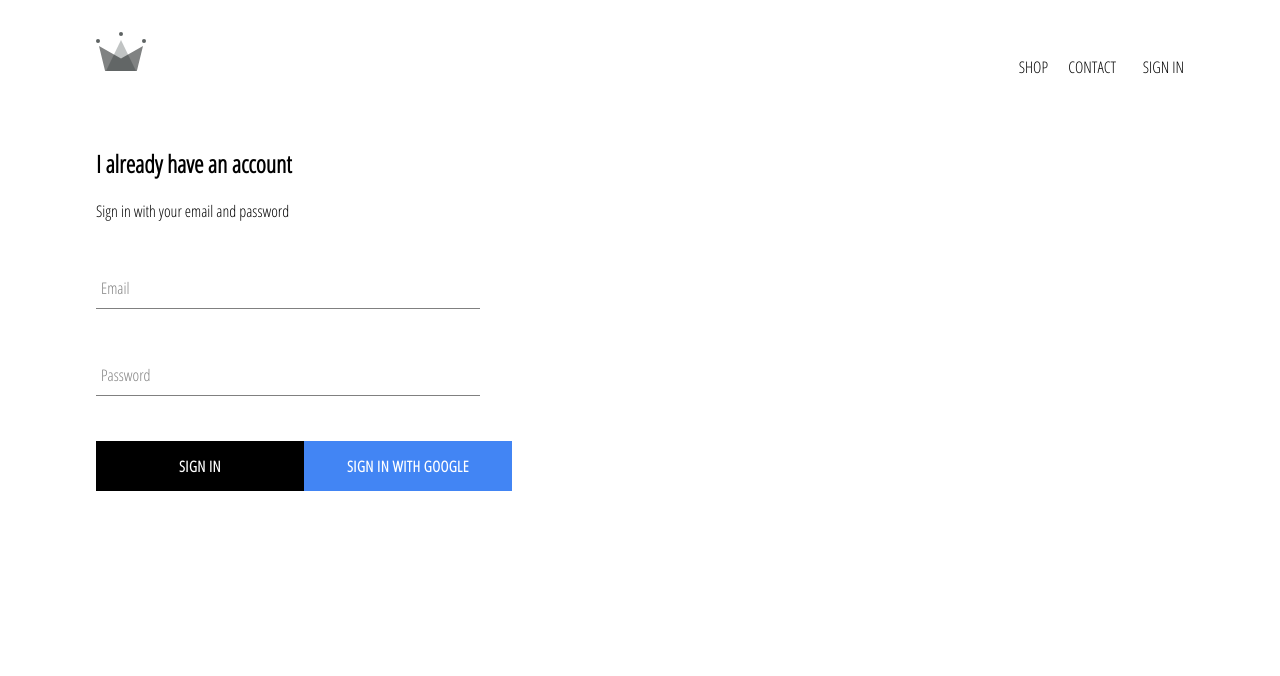
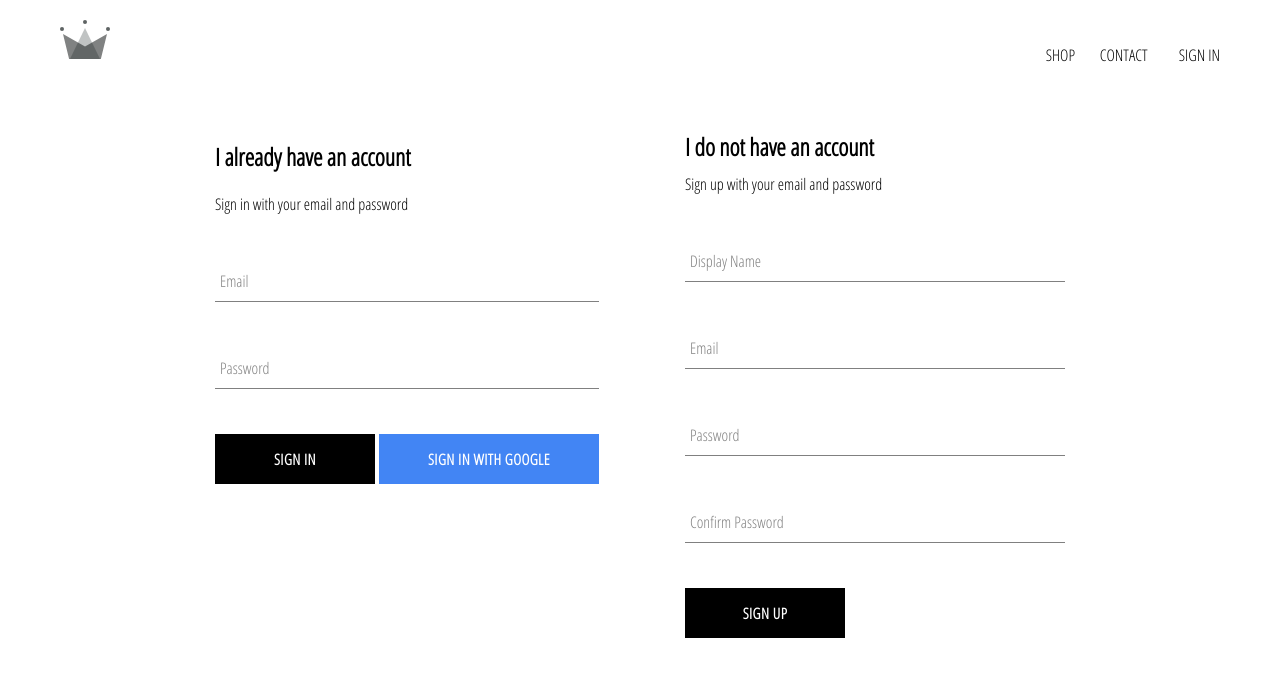
Before and after one commit to beck-pham/e-commerce-shopping-site, a React (Create React App) app: page /signin in a window 1280 px wide. Shown: the top 676 px of the page. Built offline with nearby package versions, Linux system fonts and the light colour scheme; no server answers.

Commit message:
implemented firebase utils and sign up

```diff
--- a/src/App.css
+++ b/src/App.css
@@ -1,6 +1,6 @@
 body {
   font-family: 'Open Sans Condensed', sans-serif;
-  padding: 2rem 6rem;
+  padding: 20px 60px;
 }
 
 a {
--- a/src/App.js
+++ b/src/App.js
@@ -5,7 +5,10 @@
 import ShopPage from './components/pages/shop/Shop';
 import Header from './components/header/Header';
 import SignInAndSignUpPage from './components/pages/sign-in-and-sign-up/Sign-in-and-sign-up';
-import { auth } from './components/firebase/firebase.utils';
+import {
+  auth,
+  createUserProfileDocument
+} from './components/firebase/firebase.utils';
 
 class App extends React.Component {
   constructor() {
@@ -20,9 +23,31 @@
   unsubscribeFromAuth = null;
 
   componentDidMount() {
-    this.unsubscribeFromAuth = auth.onAuthStateChanged(user => {
-      this.setState({ currentUser: user });
-      //console.log(user);
+    this.unsubscribeFromAuth = auth.onAuthStateChanged(async userAuth => {
+      // this.setState({ currentUser: user });
+      // console.log(user);
+      //createUserProfileDocument(user);
+      if (userAuth) {
+        const userRef = await createUserProfileDocument(userAuth); //function to return userRef from firebase.utils because we're going to use it to check if the database has updated
+        userRef.onSnapshot(snapShot => {
+          //this method send us a snapshot object representing the data that currently stored in database
+          this.setState(
+            {
+              currentUser: {
+                //using combination if id object and the data of snapshot object using snapShot.data
+                id: snapShot.id,
+                ...snapShot.data()
+              }
+            },
+            () => {
+              console.log(this.state);
+            }
+          );
+        });
+      } else {
+        // this is equivalent to saying currentUser is null
+        this.setState({ currentUser: userAuth });
+      }
     });
   }
 
--- a/src/components/collection-preview/collection-preview.styles.scss
+++ b/src/components/collection-preview/collection-preview.styles.scss
@@ -4,7 +4,7 @@
   margin-bottom: 30px;
 
   .title {
-    font-size: 2rem;
+    font-size: 20px;
     margin-bottom: 30px;
   }
 
--- a/src/components/custom-button/custom-button.styles.scss
+++ b/src/components/custom-button/custom-button.styles.scss
@@ -1,5 +1,5 @@
 .custom-button {
-  min-width: 13rem;
+  min-width: 160px;
   width: auto;
   height: 50px;
   letter-spacing: 0.5px;
@@ -23,6 +23,7 @@
   &.google-sign-in {
     background-color: #4285f4;
     color: white;
+    width: 220px;
 
     &:hover {
       background-color: #357ae8;
--- a/src/components/firebase/firebase.utils.js
+++ b/src/components/firebase/firebase.utils.js
@@ -13,6 +13,32 @@
   appId: '1:970049247910:web:179c5ee734bf6d44d4b267'
 };
 
+export const createUserProfileDocument = async (userAuth, addtionalData) => {
+  if (!userAuth) return;
+  // query the user using uid
+  const userRef = firestore.doc(`users/${userAuth.uid}`);
+  // get a snapShot of that user
+  const snapShot = await userRef.get(); //console.log(snapShot);
+
+  // create a new user if it doesn't exist in the database
+  if (!snapShot.exists) {
+    const { displayName, email } = userAuth;
+    const createAt = new Date();
+
+    try {
+      await userRef.set({
+        displayName,
+        email,
+        createAt,
+        ...addtionalData
+      });
+    } catch (error) {
+      console.log('error creating user', error.message);
+    }
+  }
+  return userRef;
+};
+
 // Initialize Firebase
 firebase.initializeApp(config);
 
--- a/src/components/menu-item/menu-item.styles.scss
+++ b/src/components/menu-item/menu-item.styles.scss
@@ -10,7 +10,7 @@
   overflow: hidden;
 
   &.large {
-    height: 34rem;
+    height: 340px;
   }
 
   &:first-child {
--- a/src/components/pages/sign-in-and-sign-up/Sign-in-and-sign-up.js
+++ b/src/components/pages/sign-in-and-sign-up/Sign-in-and-sign-up.js
@@ -1,7 +1,14 @@
 import React from 'react';
 import SignIn from '../../sign-in/Sign-in';
+import SignUp from '../../sign-up/Sign-up';
+
 import './sign-in-and-sign-up.styles.scss';
 
-const SignInAndSignUpPage = () => <SignIn />;
+const SignInAndSignUpPage = () => (
+  <div className="sign-in-and-sign-up">
+    <SignIn />
+    <SignUp />
+  </div>
+);
 
 export default SignInAndSignUpPage;
--- a/src/components/pages/sign-in-and-sign-up/sign-in-and-sign-up.styles.scss
+++ b/src/components/pages/sign-in-and-sign-up/sign-in-and-sign-up.styles.scss
@@ -0,0 +1,6 @@
+.sign-in-and-sign-up {
+  width: 850px;
+  display: flex;
+  justify-content: space-between;
+  margin: 30px auto;
+}
--- /dev/null
+++ b/src/components/sign-up/Sign-up.js
@@ -0,0 +1,100 @@
+import React from 'react';
+import FormInput from '../form-input/Form-input';
+import CustomButtom from '../custom-button/Custom-button';
+import { auth, createUserProfileDocument } from '../firebase/firebase.utils';
+
+import './sign-up.styles.scss';
+
+class SignUp extends React.Component {
+  constructor() {
+    super();
+
+    this.state = {
+      displayName: '',
+      email: '',
+      password: '',
+      confirmpassword: ''
+    };
+  }
+
+  handleSubmit = async event => {
+    event.preventDefault();
+
+    const { displayName, email, password, confirmpassword } = this.state;
+
+    if (password !== confirmpassword) {
+      alert("passwords don't match");
+      return;
+    }
+
+    try {
+      const { user } = await auth.createUserWithEmailAndPassword(
+        email,
+        password
+      );
+      //if create user is success
+      await createUserProfileDocument(user, { displayName });
+      this.setState({
+        displayName: '',
+        email: '',
+        password: '',
+        confirmpassword: ''
+      });
+    } catch (error) {
+      console.log(error);
+    }
+  };
+
+  handleChange = event => {
+    const { name, value } = event.target;
+
+    this.setState({ [name]: value });
+  };
+
+  render() {
+    const { displayName, email, password, confirmpassword } = this.state;
+    return (
+      <div className="sign-up">
+        <h2 className="title">I do not have an account</h2>
+        <span className="">Sign up with your email and password</span>
+        <form className="sign-up-form" onSubmit={this.handleSubmit}>
+          <FormInput
+            type="text"
+            name="displayName"
+            value={displayName}
+            onChange={this.handleChange}
+            label="Display Name"
+            required
+          />
+          <FormInput
+            type="email"
+            name="email"
+            value={email}
+            onChange={this.handleChange}
+            label="Email"
+            required
+          />
+          <FormInput
+            type="password"
+            name="password"
+            value={password}
+            onChange={this.handleChange}
+            label="Password"
+            required
+          />
+          <FormInput
+            type="password"
+            name="confirmpassword"
+            value={confirmpassword}
+            onChange={this.handleChange}
+            label="Confirm Password"
+            required
+          />
+          <CustomButtom type="submit">Sign Up</CustomButtom>
+        </form>
+      </div>
+    );
+  }
+}
+
+export default SignUp;
--- /dev/null
+++ b/src/components/sign-up/sign-up.styles.scss
@@ -0,0 +1,9 @@
+.sign-up {
+  display: flex;
+  flex-direction: column;
+  width: 380px;
+
+  .title {
+    margin: 10px 0;
+  }
+}
```
